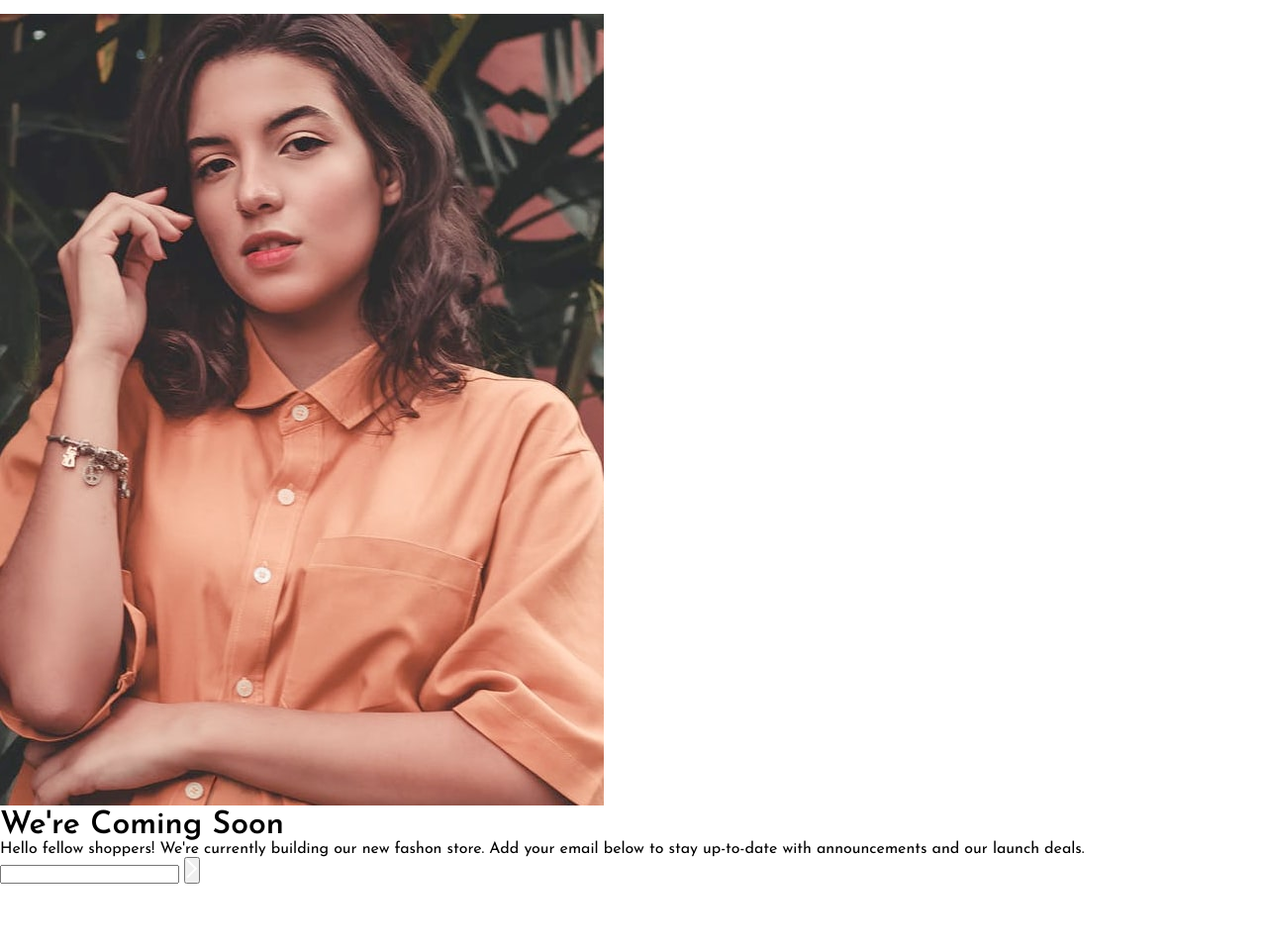
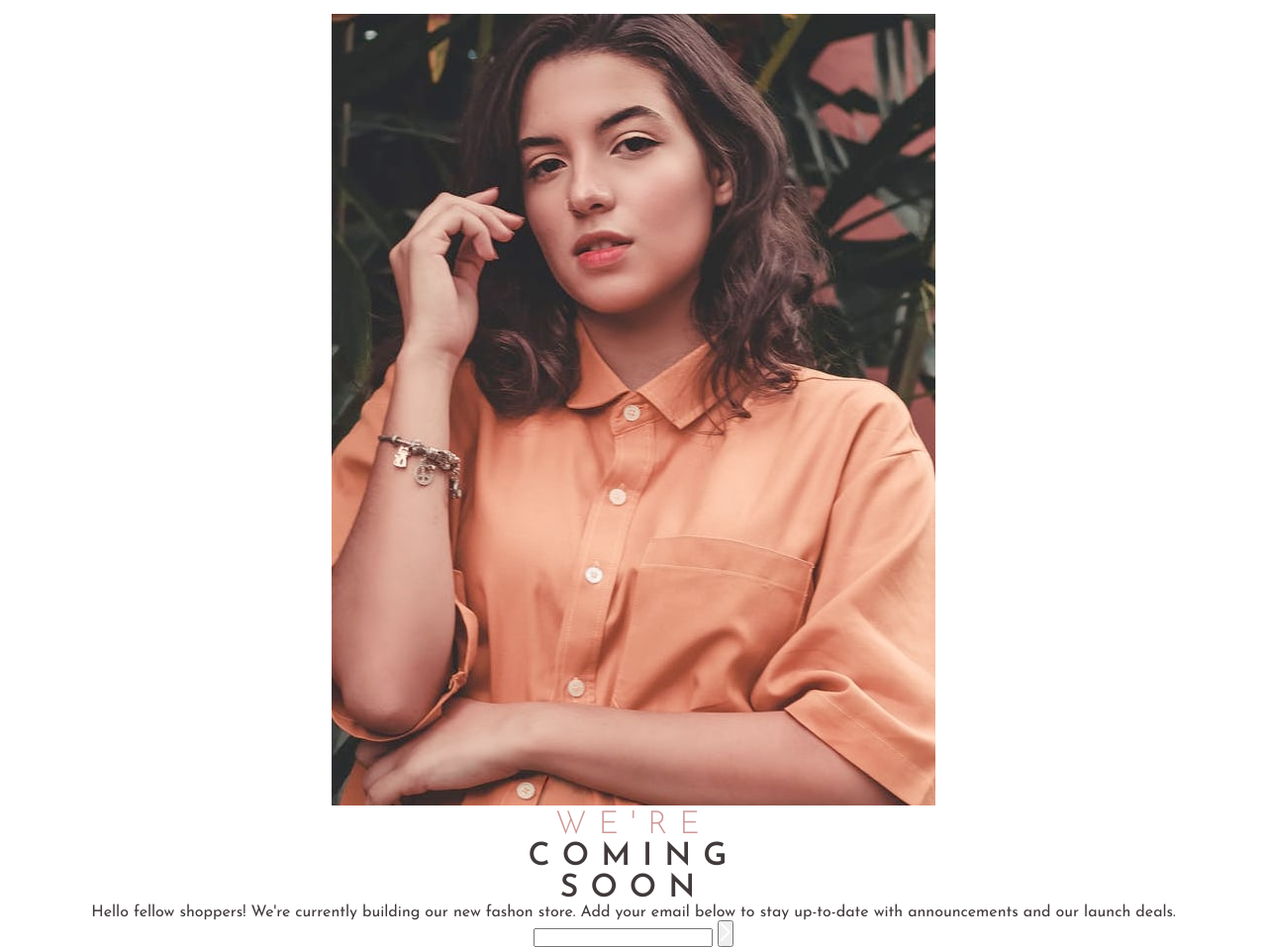
Before and after one commit to sarrietav-frontendmentor/base-apparel-coming-soon, a website: page index.html in a window 1280 px wide. Shown: the part 87-1044 px from the top of the page at 99% size. Before the commit the page ends 980 px from the top, so only its background shows below. Drawn offline with Linux system fonts and the light colour scheme.

Commit message:
Style the heading

```diff
--- a/index.html
+++ b/index.html
@@ -40,8 +40,8 @@
       <div class="details">
         <h1 class="heading">
           <span class="heading--pink">We're</span>
-          <strong>Coming</strong>
-          <strong>Soon</strong>
+          <span><strong>Coming</strong></span>
+          <span><strong>Soon</strong></span>
         </h1>
         <p class="description">
           Hello fellow shoppers! We're currently building our new fashon store.
--- a/sass/main.scss
+++ b/sass/main.scss
@@ -22,8 +22,26 @@ $btn-less-white: hsl(0, 100%, 98%);
 
 body {
   font-family: 'Josefin Sans', sans-serif;
+  text-align: center;
+  color: $neutral;
 }
 
 .logo-wrapper {
   padding: 2rem;
+  text-align: left;
 }
+
+.heading {
+  box-decoration-break: clone;
+  text-transform: uppercase;
+  letter-spacing: .75rem;
+
+  span {
+    display: block
+  }
+
+  &--pink {
+    color: $primary-light-red;
+    font-weight: 300;
+  }
+}
```
Also changed, not shown: css/style.css, 1 other file.
